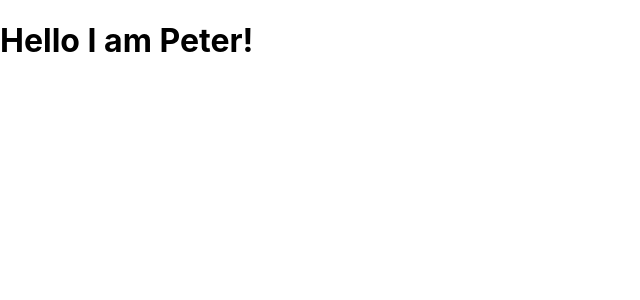
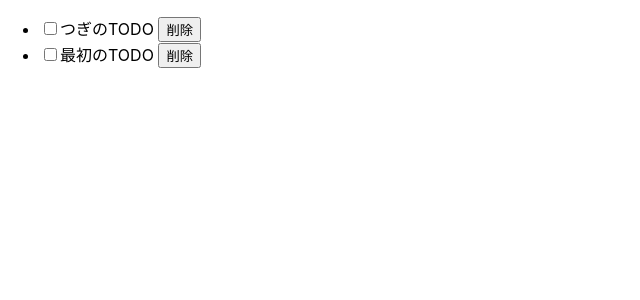
Before and after one commit to kazuto0291/typescript-react, a React (Create React App) app: page / in a window 1280 px wide. Shown: the top 300 px of the page, without its empty margins (0-640 px from the left). Built offline with nearby package versions, Linux system fonts and the light colour scheme.

Commit message:
App.tsxn-import
initialStateで初期値を設定。
TaskDataを更新するためにuseStateをimport.

```diff
--- a/src/App.tsx
+++ b/src/App.tsx
@@ -1,15 +1,26 @@
-import React, { useState } from 'react';
-import Hello from './components/Hello/Hello';
+import React,{ useState}  from 'react';
+import TaskList from './components/TaskList/TaskList'
+import {Task} from './Types'
 
-const App = () => {
-  const [name, setName] = useState<string | null>('Peter');
+const initialState: Task[] = [
+  {
+    id:2,
+    title: 'つぎのTODO',
+    done: false
+  },{
+    id: 1,
+    title: '最初のTODO',
+    done: true
+  }
+]
+
+const App: React.FC = () => {
+  const [tasks, setTasks] = useState(initialState)
   return (
-    <div className="App">
-      <header className="App-header">
-        <Hello message={`I am ${name}!`}></Hello>
-      </header>
+    <div>
+      <TaskList tasks={tasks} />
     </div>
-  );
+  )
 }
 
 export default App;
```
